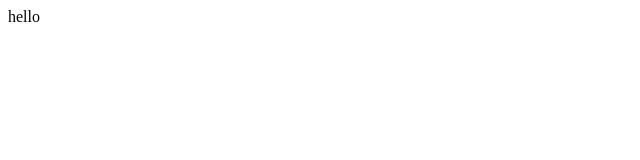
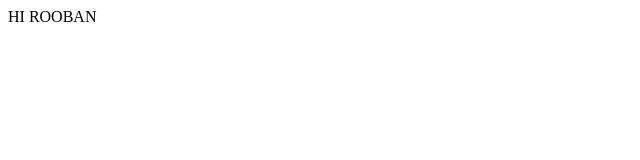
Before and after one commit to rooban05/cicd, a plain HTML site: page index.html in a window 1280 px wide. Shown: the full height of the page, 0-640 px from the left. Drawn offline with Linux system fonts and the light colour scheme.

Commit message:
Update index.html

```diff
--- a/index.html
+++ b/index.html
@@ -1,5 +1,5 @@
 <html>
 	<body>
-		<p>hello</p>
+		<p>HI ROOBAN</p>
 	</body>
 </html>
```
